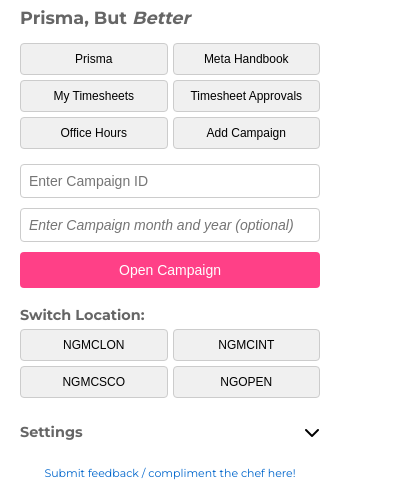
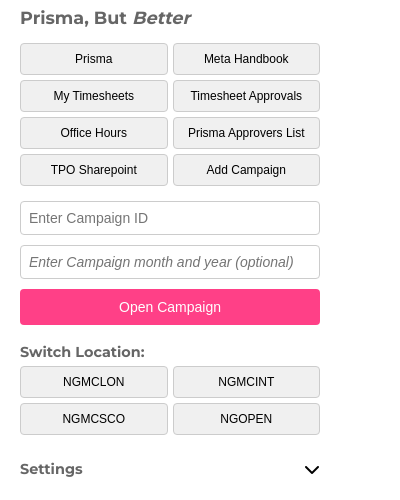
Before and after one commit to harrydbarnes/EMC-Toolshed-Extension, a browser extension: page popup.html in a window 400 px wide. Shown: the part 52-552 px from the top of the page. Drawn offline with Linux system fonts and the light colour scheme.

Commit message:
Update popup.html
prisma approvers list and tpo sharepoint link

```diff
--- a/popup.html
+++ b/popup.html
@@ -24,6 +24,8 @@
             <button id="timesheetsButton" class="nav-button">My Timesheets</button>
             <button id="approvalsButton" class="nav-button">Timesheet Approvals</button>
             <button id="officeHoursButton" class="nav-button">Office Hours</button>
+            <button id="approversListButton" class="nav-button">Prisma Approvers List</button>
+            <button id="tpoSharepointButton" class="nav-button">TPO Sharepoint</button>
             <button id="addCampaignButton" class="nav-button">Add Campaign</button>
         </div>
 
```
